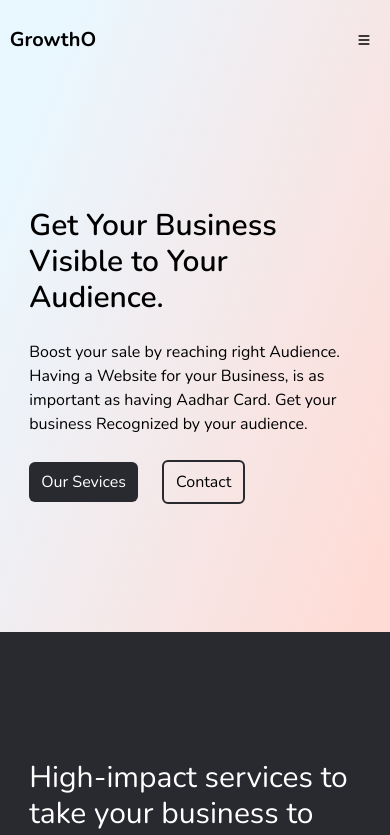
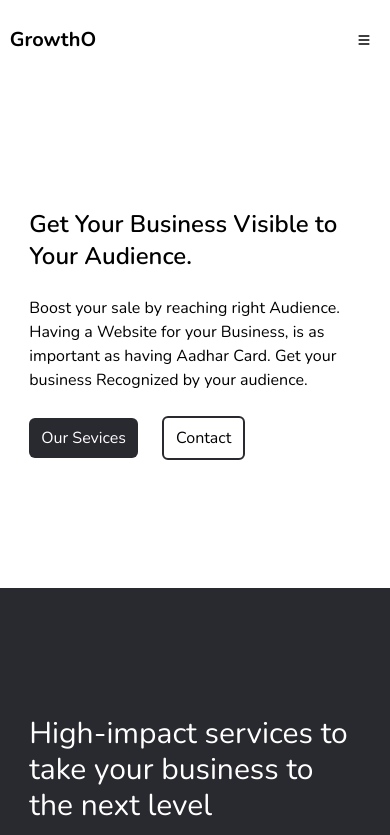
Before and after one commit to Ammyy9908/growtho, a Next.js app: page / in a window 390 px wide. Shown: the top 835 px of the page. Built offline with nearby package versions, Linux system fonts and the light colour scheme.

Commit message:
illustration added

```diff
--- a/pages/index.jsx
+++ b/pages/index.jsx
@@ -27,17 +27,12 @@ export default function Home() {
     sliderRef.current.swiper.slideNext();
   }, []);
   return (
-    <main
-      className="w-full h-screen bg-[#D9D9D9]"
-      style={{
-        background: `linear-gradient(111.23deg, #E9F7FF 9.95%, #FFDBD5 85.17%)`,
-      }}
-    >
+    <main className="w-full h-screen">
       <Navbar />
 
       <section className="hero_section w-[85%] mx-auto py-32 grid md:grid-cols-2 gap-16">
         <div className="hero-section-content flex flex-col items-start gap-6">
-          <h1 className="text-3xl md:text-4xl lg:text-6xl font-semibold">
+          <h1 className="text-2xl md:text-4xl lg:text-6xl font-semibold">
             Get Your Business Visible to Your Audience.
             {/* <span className="text-[#5956E8]">marketing</span> agency */}
           </h1>
@@ -62,7 +57,7 @@ export default function Home() {
           </div>
         </div>
         <div className="hidden md:flex hero-section-graphic">
-          <img src="/banner.svg" alt="" />
+          <img src="/illsutration.svg" alt="" />
         </div>
       </section>
 
```
Also changed, not shown: 1 other file (tests, documents, lock files or other folders).
